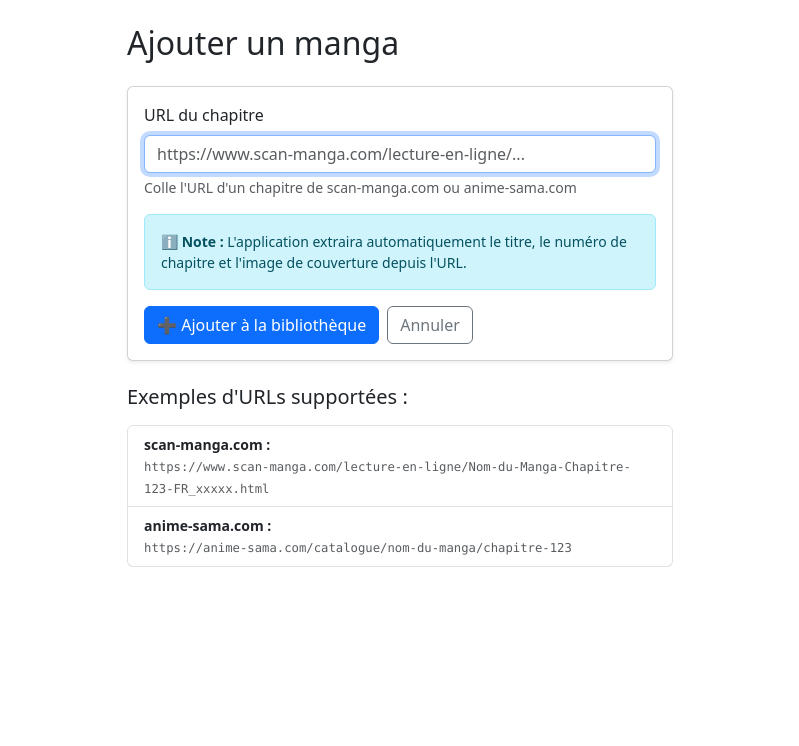
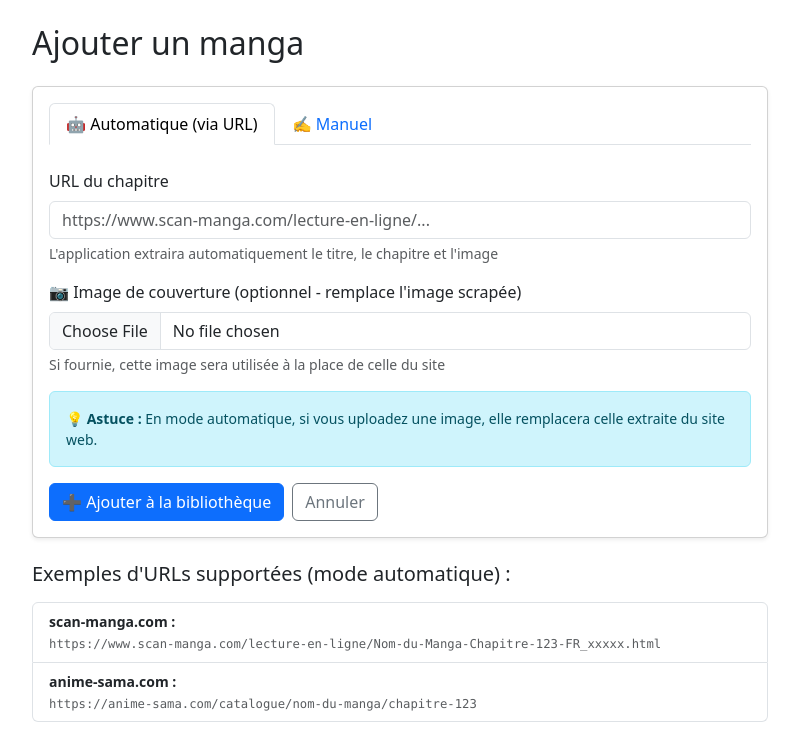
Before and after one commit to Doudousmyle42/mangatracker, a Flask app: page /add in a window 1280 px wide. Shown: the part 56-802 px from the top of the page, without its empty margins (240-1039 px from the left). Before the commit the page ends 623 px from the top, so only its background shows below. Run offline with Flask 3, Linux system fonts and the light colour scheme.

Commit message:
ajout de edit pour ajouter des image

```diff
--- a/app.py
+++ b/app.py
@@ -2,18 +2,26 @@ from flask import Flask, render_template, request, redirect, url_for, flash
 from flask_sqlalchemy import SQLAlchemy
 from datetime import datetime
 import os
+from werkzeug.utils import secure_filename
 from scraper.scraper import scrape_manga_info
 
 # Configuration
 BASE_DIR = os.path.abspath(os.path.dirname(__file__))
 DB_DIR = os.path.join(BASE_DIR, "database")
+UPLOAD_FOLDER = os.path.join(BASE_DIR, "static", "uploads")
+ALLOWED_EXTENSIONS = {'png', 'jpg', 'jpeg', 'gif', 'webp'}
+
 os.makedirs(DB_DIR, exist_ok=True)
+os.makedirs(UPLOAD_FOLDER, exist_ok=True)
+
 DB_PATH = os.path.join(DB_DIR, "manga.db")
 
 app = Flask(__name__)
 app.config["SQLALCHEMY_DATABASE_URI"] = f"sqlite:///{DB_PATH}"
 app.config["SQLALCHEMY_TRACK_MODIFICATIONS"] = False
 app.config["SECRET_KEY"] = "dev-secret-change-me-in-production"
+app.config["UPLOAD_FOLDER"] = UPLOAD_FOLDER
+app.config["MAX_CONTENT_LENGTH"] = 16 * 1024 * 1024  # 16MB max
 
 db = SQLAlchemy(app)
 
@@ -33,6 +41,10 @@ class Manga(db.Model):
     def __repr__(self):
         return f"<Manga {self.titre} ch.{self.dernier_chapitre}>"
 
+def allowed_file(filename):
+    """Vérifie si le fichier a une extension autorisée"""
+    return '.' in filename and filename.rsplit('.', 1)[1].lower() in ALLOWED_EXTENSIONS
+
 # Routes
 @app.route("/")
 def index():
@@ -47,8 +59,41 @@ def index():
 def add():
     if request.method == "POST":
         url = request.form.get("url", "").strip()
+        titre_manuel = request.form.get("titre_manuel", "").strip()
+        chapitre_manuel = request.form.get("chapitre_manuel", "").strip()
+        resume_manuel = request.form.get("resume_manuel", "").strip()
+
+        # Gestion de l'image uploadée
+        image_url = None
+        if 'image_file' in request.files:
+            file = request.files['image_file']
+            if file and file.filename and allowed_file(file.filename):
+                filename = secure_filename(file.filename)
+                # Ajouter un timestamp pour éviter les collisions
+                timestamp = datetime.now().strftime("%Y%m%d_%H%M%S")
+                filename = f"{timestamp}_{filename}"
+                filepath = os.path.join(app.config['UPLOAD_FOLDER'], filename)
+                file.save(filepath)
+                image_url = url_for('static', filename=f'uploads/{filename}')
+
+        # Si pas d'URL fournie, créer manuellement
+        if not url and titre_manuel:
+            manga = Manga(
+                titre=titre_manuel,
+                dernier_chapitre=chapitre_manuel or "1",
+                url=request.form.get("url_lecture", "#"),
+                image_couverture=image_url,
+                resume=resume_manuel,
+                source="Manuel",
+            )
+            db.session.add(manga)
+            db.session.commit()
+            flash(f"'{manga.titre}' ajouté manuellement à la bibliothèque !", "success")
+            return redirect(url_for("index"))
+
+        # Sinon, scraper l'URL
         if not url:
-            flash("Merci de fournir une URL", "warning")
+            flash("Merci de fournir une URL ou un titre manuel", "warning")
             return redirect(url_for("add"))
 
         try:
@@ -57,7 +102,7 @@ def add():
                 titre=data.get("titre", "Manga"),
                 dernier_chapitre=str(data.get("chapitre", "1")),
                 url=url,
-                image_couverture=data.get("image"),
+                image_couverture=image_url or data.get("image"),  # Priorité à l'image uploadée
                 resume=data.get("resume"),
                 source=data.get("source"),
             )
@@ -70,6 +115,38 @@ def add():
             return redirect(url_for("add"))
 
     return render_template("add.html")
+
+@app.route("/edit/<int:manga_id>", methods=["GET", "POST"])
+def edit(manga_id):
+    """Éditer un manga existant"""
+    manga = Manga.query.get_or_404(manga_id)
+
+    if request.method == "POST":
+        manga.titre = request.form.get("titre", manga.titre).strip()
+        manga.dernier_chapitre = request.form.get("chapitre", manga.dernier_chapitre).strip()
+        manga.url = request.form.get("url", manga.url).strip()
+        manga.resume = request.form.get("resume", manga.resume)
+
+        # Gestion de l'image uploadée
+        if 'image_file' in request.files:
+            file = request.files['image_file']
+            if file and file.filename and allowed_file(file.filename):
+                filename = secure_filename(file.filename)
+                timestamp = datetime.now().strftime("%Y%m%d_%H%M%S")
+                filename = f"{timestamp}_{filename}"
+                filepath = os.path.join(app.config['UPLOAD_FOLDER'], filename)
+                file.save(filepath)
+                manga.image_couverture = url_for('static', filename=f'uploads/{filename}')
+
+        # Option pour supprimer l'image
+        if request.form.get("remove_image"):
+            manga.image_couverture = None
+
+        db.session.commit()
+        flash("Manga mis à jour avec succès !", "success")
+        return redirect(url_for("index"))
+
+    return render_template("edit.html", manga=manga)
 
 @app.route("/update/<int:manga_id>", methods=["POST"])
 def update(manga_id):
@@ -93,7 +170,10 @@ def refresh(manga_id):
     try:
         data = scrape_manga_info(manga.url)
         manga.titre = data.get("titre", manga.titre)
-        manga.image_couverture = data.get("image", manga.image_couverture)
+
+        # Ne pas écraser l'image uploadée manuellement
+        if not manga.image_couverture or not manga.image_couverture.startswith('/static/uploads/'):
+            manga.image_couverture = data.get("image", manga.image_couverture)
 
         # Mise à jour du chapitre si supérieur
         old = manga.dernier_chapitre
@@ -116,6 +196,17 @@ def refresh(manga_id):
 @app.route("/delete/<int:manga_id>", methods=["POST"])
 def delete(manga_id):
     manga = Manga.query.get_or_404(manga_id)
+
+    # Supprimer l'image uploadée si elle existe
+    if manga.image_couverture and manga.image_couverture.startswith('/static/uploads/'):
+        try:
+            filename = manga.image_couverture.split('/')[-1]
+            filepath = os.path.join(app.config['UPLOAD_FOLDER'], filename)
+            if os.path.exists(filepath):
+                os.remove(filepath)
+        except Exception as e:
+            print(f"Erreur lors de la suppression de l'image : {e}")
+
     db.session.delete(manga)
     db.session.commit()
     flash("Manga supprimé.", "info")
--- a/templates/add.html
+++ b/templates/add.html
@@ -2,29 +2,120 @@
 
 {% block content %}
 <div class="row justify-content-center">
-    <div class="col-md-8 col-lg-6">
+    <div class="col-md-10 col-lg-8">
         <h2 class="mb-4">Ajouter un manga</h2>
 
         <div class="card shadow-sm">
             <div class="card-body">
-                <form method="post">
+                <form method="post" enctype="multipart/form-data">
+
+                    <!-- Tabs pour choisir le mode -->
+                    <ul class="nav nav-tabs mb-4" role="tablist">
+                        <li class="nav-item" role="presentation">
+                            <button class="nav-link active" id="auto-tab" data-bs-toggle="tab"
+                                    data-bs-target="#auto" type="button" role="tab">
+                                🤖 Automatique (via URL)
+                            </button>
+                        </li>
+                        <li class="nav-item" role="presentation">
+                            <button class="nav-link" id="manual-tab" data-bs-toggle="tab"
+                                    data-bs-target="#manual" type="button" role="tab">
+                                ✍️ Manuel
+                            </button>
+                        </li>
+                    </ul>
+
+                    <div class="tab-content">
+                        <!-- Mode Automatique -->
+                        <div class="tab-pane fade show active" id="auto" role="tabpanel">
                             <div class="mb-3">
                                 <label for="url" class="form-label">URL du chapitre</label>
                                 <input type="url"
                                        class="form-control"
                                        id="url"
                                        name="url"
-                               placeholder="https://www.scan-manga.com/lecture-en-ligne/..."
-                               required
-                               autofocus>
+                                       placeholder="https://www.scan-manga.com/lecture-en-ligne/...">
                                 <div class="form-text">
-                            Colle l'URL d'un chapitre de scan-manga.com ou anime-sama.com
+                                    L'application extraira automatiquement le titre, le chapitre et l'image
+                                </div>
+                            </div>
+
+                            <div class="mb-3">
+                                <label for="image_file_auto" class="form-label">
+                                    📷 Image de couverture (optionnel - remplace l'image scrapée)
+                                </label>
+                                <input type="file"
+                                       class="form-control"
+                                       id="image_file_auto"
+                                       name="image_file"
+                                       accept="image/png,image/jpeg,image/jpg,image/gif,image/webp">
+                                <div class="form-text">
+                                    Si fournie, cette image sera utilisée à la place de celle du site
+                                </div>
+                            </div>
+                        </div>
+
+                        <!-- Mode Manuel -->
+                        <div class="tab-pane fade" id="manual" role="tabpanel">
+                            <div class="mb-3">
+                                <label for="titre_manuel" class="form-label">Titre du manga *</label>
+                                <input type="text"
+                                       class="form-control"
+                                       id="titre_manuel"
+                                       name="titre_manuel"
+                                       placeholder="Ex: One Piece">
+                            </div>
+
+                            <div class="mb-3">
+                                <label for="chapitre_manuel" class="form-label">Dernier chapitre lu</label>
+                                <input type="text"
+                                       class="form-control"
+                                       id="chapitre_manuel"
+                                       name="chapitre_manuel"
+                                       placeholder="Ex: 126"
+                                       value="1">
+                            </div>
+
+                            <div class="mb-3">
+                                <label for="url_lecture" class="form-label">URL de lecture (optionnel)</label>
+                                <input type="url"
+                                       class="form-control"
+                                       id="url_lecture"
+                                       name="url_lecture"
+                                       placeholder="https://...">
+                                <div class="form-text">
+                                    Lien vers le site où vous lisez ce manga
+                                </div>
+                            </div>
+
+                            <div class="mb-3">
+                                <label for="image_file_manual" class="form-label">
+                                    📷 Image de couverture *
+                                </label>
+                                <input type="file"
+                                       class="form-control"
+                                       id="image_file_manual"
+                                       name="image_file"
+                                       accept="image/png,image/jpeg,image/jpg,image/gif,image/webp">
+                                <div class="form-text">
+                                    Formats acceptés: PNG, JPG, GIF, WebP (max 16MB)
+                                </div>
+                            </div>
+
+                            <div class="mb-3">
+                                <label for="resume_manuel" class="form-label">Résumé (optionnel)</label>
+                                <textarea class="form-control"
+                                          id="resume_manuel"
+                                          name="resume_manuel"
+                                          rows="3"
+                                          placeholder="Courte description du manga..."></textarea>
+                            </div>
                         </div>
                     </div>
 
                     <div class="alert alert-info small">
-                        <strong>ℹ️ Note :</strong> L'application extraira automatiquement le titre,
-                        le numéro de chapitre et l'image de couverture depuis l'URL.
+                        <strong>💡 Astuce :</strong> En mode automatique, si vous uploadez une image,
+                        elle remplacera celle extraite du site web.
                     </div>
 
                     <div class="d-flex gap-2">
@@ -40,7 +131,7 @@
         </div>
 
         <div class="mt-4">
-            <h5 class="mb-3">Exemples d'URLs supportées :</h5>
+            <h5 class="mb-3">Exemples d'URLs supportées (mode automatique) :</h5>
             <ul class="list-group small">
                 <li class="list-group-item">
                     <strong>scan-manga.com :</strong><br>
```
Also changed, not shown: templates/edit.html (added, +114 -0 lines), templates/index.html (+13 -8 lines). Lines whose indentation alone changed are shown as unchanged.
